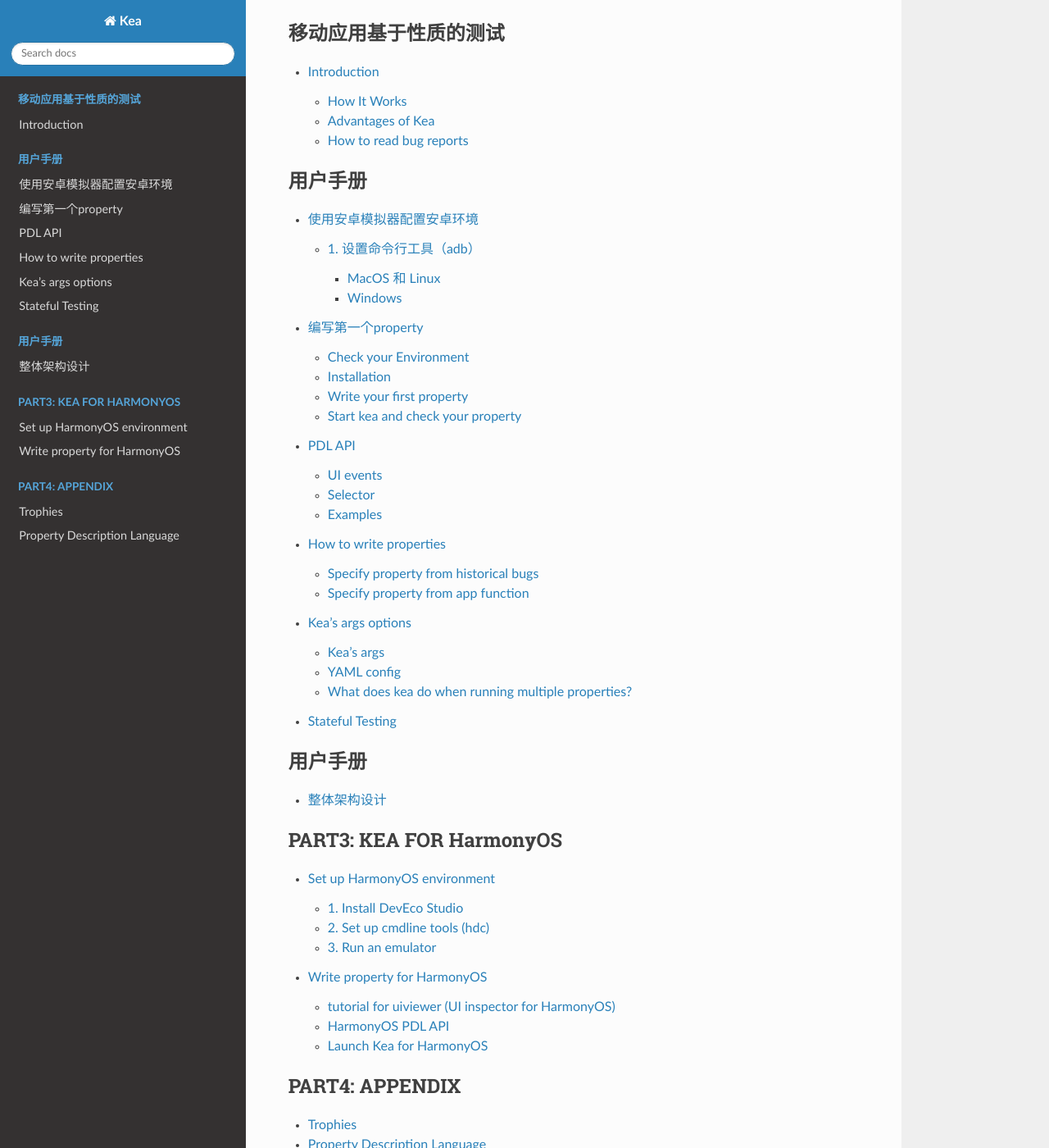
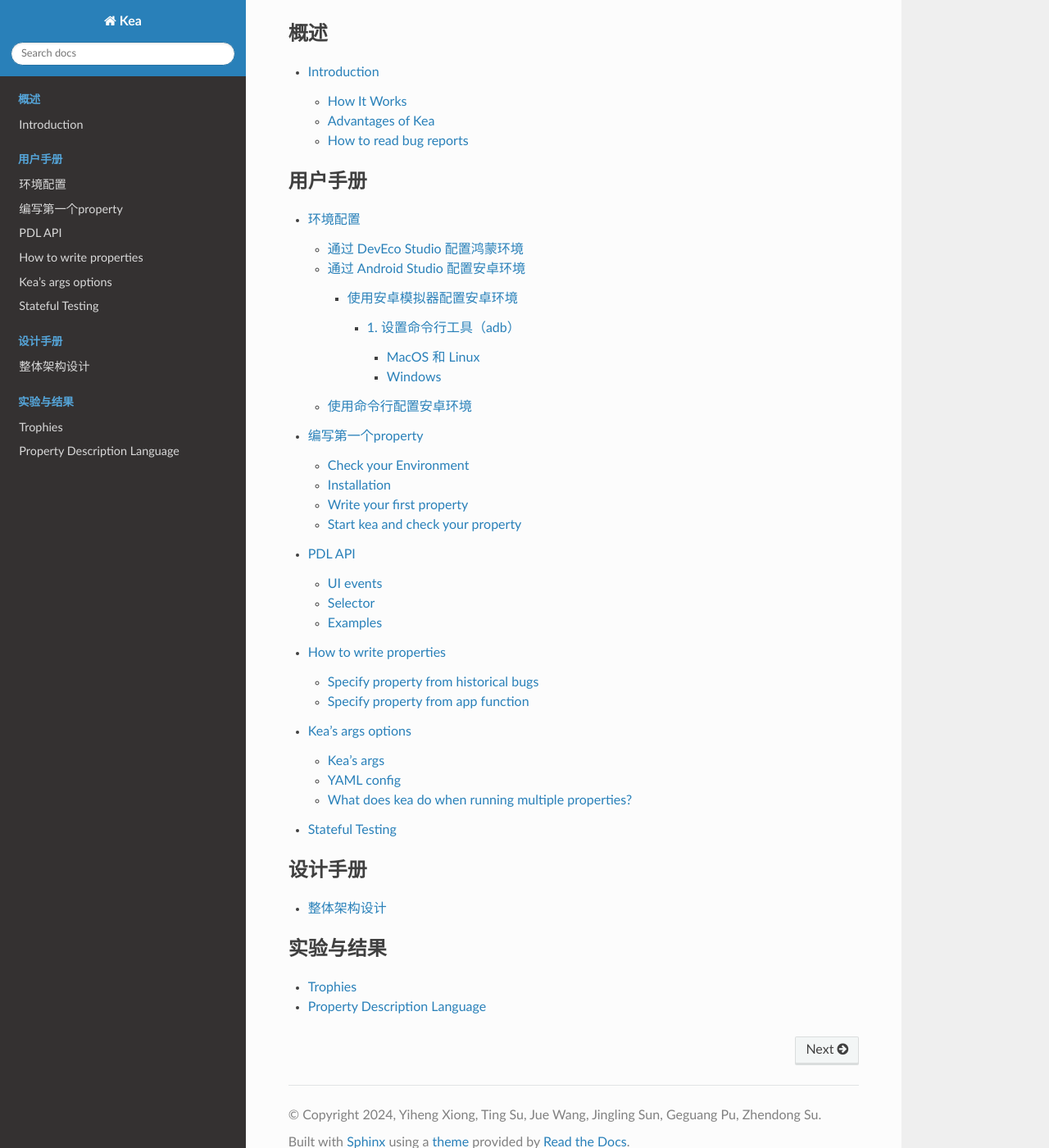
Before and after one commit to XixianLiang/kea-technic-docs, a Sphinx documentation site: the page built from docs/source/index.rst, in a window 1280 px wide and 1400 px high, scrolled down 460 px. Shown: the whole window at 82% size. Built offline with Sphinx 7.4.7 and the Read the Docs theme 3.1.0, drawn with Linux system fonts in a browser that asks for light colours.

Commit message:
modified doc structure

```diff
--- a/docs/source/index.rst
+++ b/docs/source/index.rst
@@ -21,14 +21,14 @@
 --------
 
 .. toctree::
-   :caption: 移动应用基于性质的测试
+   :caption: 概述
 
    part-theory/introduction
 
 .. toctree::
    :caption: 用户手册
 
-   part-keaUserManuel/Android_Studio
+   part-keaUserManuel/envirnment_setup.rst
    part-keaUserManuel/first_property
    part-keaUserManuel/api
    part-keaUserManuel/tutorial
@@ -36,18 +36,14 @@
    part-keaUserManuel/stateful testing
 
 .. toctree::
-   :caption: 用户手册
+   :caption: 设计手册
 
    part-designDocument/intro.rst
 
-.. toctree::
-   :caption: PART3: KEA FOR HarmonyOS
 
-   part-keaForHarmonyOS/harmonyos_setup
-   part-keaForHarmonyOS/harmonyos_api
 
 .. toctree::
-   :caption: PART4: APPENDIX
+   :caption: 实验与结果
 
    part-Appendix/trophies
    part-Appendix/PDL
--- /dev/null
+++ b/docs/source/part-keaUserManuel/envirnment_setup.rst
@@ -0,0 +1,53 @@
+环境配置
+========================================
+
+跟随下列指示配置鸿蒙或安卓环境。
+
+.. tip::
+
+   环境配置步骤
+
+   1. 确保 hdc 或 adb 命令可用
+
+   Kea 依赖 hdc 与鸿蒙设备进行交互。 使用adb 命令与安卓设备进行交互。需要将 hdc 和 adb 命令添加到 PATH 环境变量中。
+
+   2. 连接设备或在电脑上启动模拟器
+
+
+
+
+
+通过 DevEco Studio 配置鸿蒙环境
+---------------------------------------------------------------------
+
+
+通过 Android Studio 配置安卓环境
+---------------------------------------------------------------------
+
+.. toctree::
+
+   Android_Studio.rst
+
+
+使用命令行配置安卓环境
+-------------------------------------------------------------------
+
+**Step 1: Install and set up android sdk on your PC**
+
+:doc:`androidSDK/Linux`
+
+:doc:`androidSDK/Windows`
+
+:doc:`androidSDK/Mac`
+
+**Setp 2: Create and run an emulator**
+
+:doc:`androidSDK/emulator`
+
+.. toctree::
+   :hidden:
+
+   androidSDK/Linux
+   androidSDK/Windows
+   androidSDK/Mac
+   androidSDK/emulator
```
Also changed, not shown: docs/source/part-theory/androidSDK.rst (deleted, +0 -45 lines), docs/source/part-keaUserManuel/androidSDK/Linux.rst (renamed from docs/source/part-theory/androidSDK/Linux.rst), docs/source/part-keaUserManuel/androidSDK/Mac.rst (renamed from docs/source/part-theory/androidSDK/Mac.rst), docs/source/part-keaUserManuel/androidSDK/Windows.rst (renamed from docs/source/part-theory/androidSDK/Windows.rst), docs/source/part-keaUserManuel/androidSDK/emulator.rst (renamed from docs/source/part-theory/androidSDK/emulator.rst), docs/source/part-keaUserManuel/harmonyos_api.rst (renamed from docs/source/part-keaForHarmonyOS/harmonyos_api.rst), docs/source/part-keaUserManuel/harmonyos_setup.rst (renamed from docs/source/part-keaForHarmonyOS/harmonyos_setup.rst).
